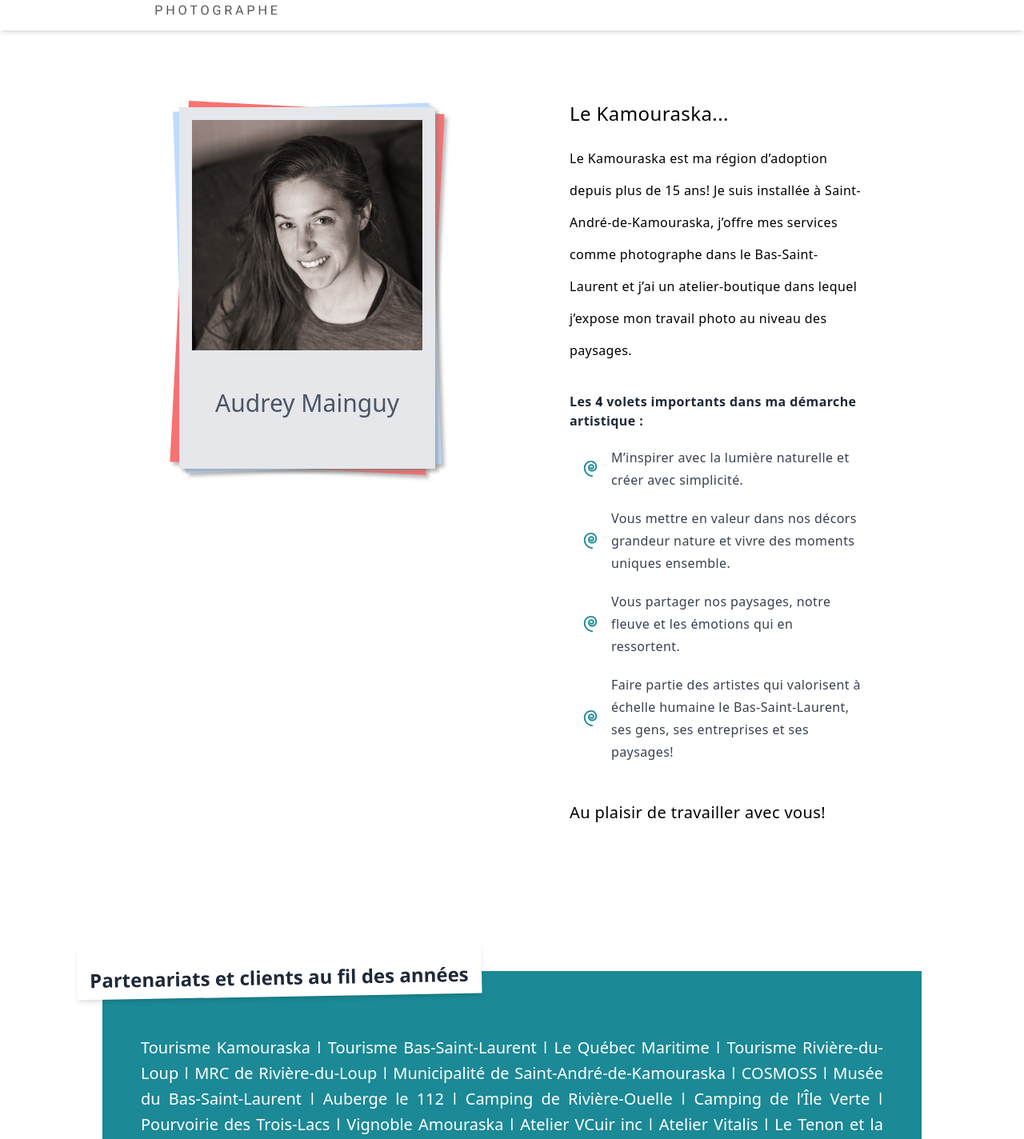
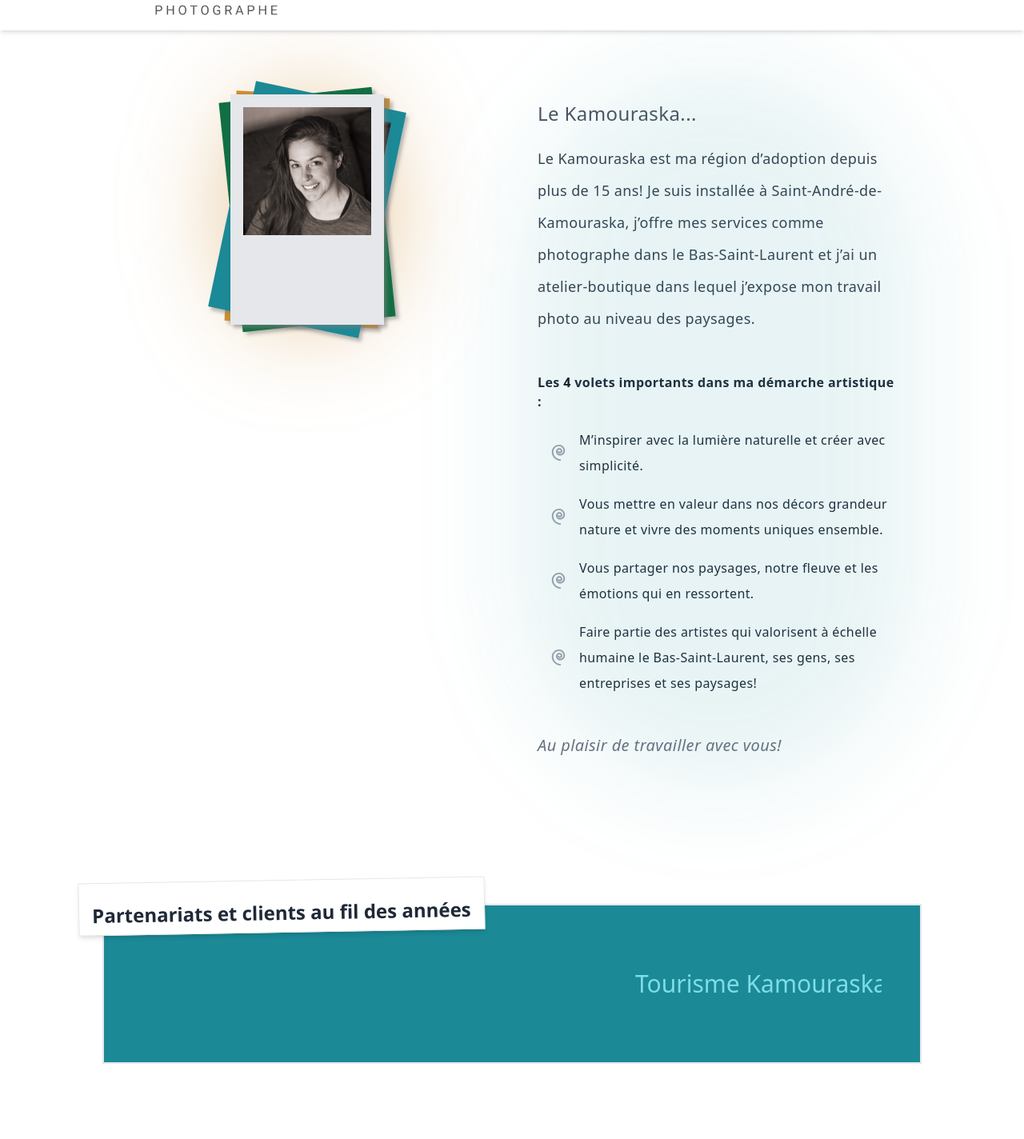
Before and after one commit to guignol1981/audrey-vite, a Vue app: page /a-propos in a window 1280 px wide. Shown: the part 180-1604 px from the top of the page at 80% size. Built offline with nearby package versions, Linux system fonts and the light colour scheme; no server answers; the database is empty; a web font is replaced by a local one.

Commit message:
better about

```diff
--- a/src/components/AboutCard.vue
+++ b/src/components/AboutCard.vue
@@ -1,18 +1,25 @@
 <template>
-    <div class="py-10 px-6 tracking-wide">
-        <h3 class="text-2xl font-extralight">Le Kamouraska...</h3>
-        <p class="mt-5 leading-10">
-            Le Kamouraska est ma région d’adoption depuis plus de 15 ans! Je
-            suis installée à Saint-André-de-Kamouraska, j’offre mes services
-            comme photographe dans le Bas-Saint-Laurent et j’ai un
-            atelier-boutique dans lequel j’expose mon travail photo au niveau
-            des paysages.
+    <div class="relative">
+        <div class="py-10 tracking-wide">
+            <div class="px-6 pb-6">
+                <h3 class="text-2xl font-extralight text-gray-600">
+                    Le Kamouraska...
+                </h3>
+                <p class="mt-5 text-lg leading-10 text-gray-700">
+                    Le Kamouraska est ma région d’adoption depuis plus de 15
+                    ans! Je suis installée à Saint-André-de-Kamouraska, j’offre
+                    mes services comme photographe dans le Bas-Saint-Laurent et
+                    j’ai un atelier-boutique dans lequel j’expose mon travail
+                    photo au niveau des paysages.
                 </p>
-        <h4 class="mt-8 font-semibold text-gray-800">
-            Les <span class="font-semibold text-gray-900">4</span> volets
-            importants dans ma démarche artistique :
+            </div>
+            <div class="bg-white p-6">
+                <h4 class="font-semibold text-gray-800">
+                    Les
+                    <span class="font-bold text-gray-900">4</span>
+                    volets importants dans ma démarche artistique :
                 </h4>
-        <ul class="text-ju ml-4 mt-5 space-y-5 leading-7 text-gray-700">
+                <ul class="text-ju ml-4 mt-5 space-y-4 leading-8 text-gray-800">
                     <li class="flex items-center space-x-4">
                         <SpiraleIconVue class="h-5 w-5 shrink-0 stroke-black" />
                         <span>
@@ -25,31 +32,39 @@
 
                         <span>
                             Vous mettre en valeur dans nos décors grandeur
-                    nature&nbsp;et&nbsp;vivre des moments uniques ensemble.
+                            nature&nbsp;et&nbsp;vivre des moments uniques
+                            ensemble.
                         </span>
                     </li>
                     <li class="flex items-center space-x-4">
                         <SpiraleIconVue class="h-5 w-5 shrink-0 stroke-black" />
 
                         <span>
-                    Vous partager nos paysages, notre fleuve et les émotions qui
-                    en ressortent.
+                            Vous partager nos paysages, notre fleuve et les
+                            émotions qui en ressortent.
                         </span>
                     </li>
                     <li class="flex items-center space-x-4">
                         <SpiraleIconVue class="h-5 w-5 shrink-0 stroke-black" />
 
                         <span>
-                    Faire partie des artistes qui valorisent à échelle humaine
-                    le Bas-Saint-Laurent, ses gens, ses entreprises et ses
-                    paysages!
+                            Faire partie des artistes qui valorisent à échelle
+                            humaine le Bas-Saint-Laurent, ses gens, ses
+                            entreprises et ses paysages!
                         </span>
                     </li>
                 </ul>
-        <div class="mt-12">
-            <p class="inline-flex text-xl font-light">
+            </div>
+            <div class="mt-6 px-6">
+                <p class="inline-flex text-xl font-light italic text-gray-500">
                     Au plaisir de travailler avec vous!
                 </p>
+            </div>
+        </div>
+        <div class="absolute inset-0">
+            <div
+                class="top-12 left-12 h-full rounded-full bg-blue-logo/10 blur-3xl"
+            ></div>
         </div>
     </div>
 </template>
--- a/src/components/Partners.vue
+++ b/src/components/Partners.vue
@@ -1,24 +1,27 @@
 <template>
     <div
-        class="relative bg-blue-logo py-20 px-12 text-justify text-xl leading-8 text-white"
+        class="relative border-2 bg-blue-logo py-20 px-12 text-justify text-xl leading-8 text-[hsl(186deg_69%_70%)]"
     >
-        <p>
+        <div class="overflow-x-hidden">
+            <span class="scroll text-3xl">
                 Tourisme Kamouraska ǀ Tourisme Bas-Saint-Laurent ǀ Le Québec
                 Maritime ǀ Tourisme Rivière-du-Loup ǀ MRC de Rivière-du-Loup ǀ
                 Municipalité de Saint-André-de-Kamouraska ǀ COSMOSS ǀ Musée du
                 Bas-Saint-Laurent ǀ Auberge le 112 ǀ Camping de Rivière-Ouelle ǀ
                 Camping de l’Île Verte ǀ Pourvoirie des Trois-Lacs ǀ Vignoble
                 Amouraska ǀ Atelier VCuir inc ǀ Atelier Vitalis ǀ Le Tenon et la
-            Mortaise ǀ ITAQ La Pocatière ǀ Municipalité de l’Île Verte ǀ Parc
-            côtier Kiskotuk ǀ Maison culturelle Armand-Vaillancourt ǀ École
-            Michaud ǀ Premier Tech ǀ Municipalité de Notre-Dame-du-Portage ǀ
-            Première Nation Wolastoqiyik Wahsipekuk ǀ La Belle Antiquaire ǀ Le
-            Dep du village ǀ Courtiers immobiliers ǀ Cotillon céramique ǀ
-            Marie-Eve Blanchard autrice ǀ Marie-Pierre Bérubé autrice ǀ Sports
-            Experts ǀ Magazine Continuité ǀ Berger
-        </p>
+                Mortaise ǀ ITAQ La Pocatière ǀ Municipalité de l’Île Verte ǀ
+                Parc côtier Kiskotuk ǀ Maison culturelle Armand-Vaillancourt ǀ
+                École Michaud ǀ Premier Tech ǀ Municipalité de
+                Notre-Dame-du-Portage ǀ Première Nation Wolastoqiyik Wahsipekuk
+                ǀ La Belle Antiquaire ǀ Le Dep du village ǀ Courtiers
+                immobiliers ǀ Cotillon céramique ǀ Marie-Eve Blanchard autrice ǀ
+                Marie-Pierre Bérubé autrice ǀ Sports Experts ǀ Magazine
+                Continuité ǀ Berger
+            </span>
+        </div>
         <div
-            class="absolute -top-8 -left-8 -rotate-1 bg-white px-4 py-2 text-2xl font-semibold text-gray-800 shadow-md"
+            class="absolute -top-8 -rotate-1 border bg-white px-4 py-2 text-2xl font-semibold text-gray-800 shadow-md lg:-left-8"
         >
             <p class="mt-4">Partenariats et clients au fil des années</p>
         </div>
@@ -30,3 +33,17 @@ export default {
     setup() {},
 };
 </script>
+
+<style scoped>
+.scroll {
+    white-space: nowrap;
+    display: block;
+    transform: translateX(100%);
+    animation: move 30s linear infinite;
+}
+@keyframes move {
+    to {
+        transform: translateX(-100%);
+    }
+}
+</style>
--- a/src/components/Polaroid.vue
+++ b/src/components/Polaroid.vue
@@ -1,17 +1,35 @@
 <template>
-    <div class="group relative aspect-square">
+    <div class="group relative mt-8 aspect-square lg:mt-0">
+        <div class="absolute inset-0">
+            <div
+                class="-top-12 left-12 h-full rounded-full bg-yellow-logo/50 blur-3xl"
+            ></div>
+        </div>
         <div
-            class="polaroid absolute inset-0 -mt-4 bg-red-400 transition group-hover:rotate-0 lg:mt-0 lg:rotate-3"
+            class="polaroid absolute inset-0 -mt-6 bg-yellow-logo transition duration-700 group-hover:rotate-0 lg:mt-0 lg:rotate-3"
         ></div>
         <div
-            class="polaroid absolute inset-0 -mt-2 bg-blue-200 transition group-hover:rotate-1 lg:mt-0 lg:-rotate-2"
-        ></div>
+            class="polaroid absolute inset-0 -mt-4 bg-green-logo p-4 transition duration-300 group-hover:rotate-1 lg:mt-0 lg:-rotate-6"
+        >
+            <img src="@/assets/audrey.jpg" alt="" />
+            <p class="flex w-full justify-center py-12 text-3xl text-gray-600">
+                <!-- Audrey Mainguy -->
+            </p>
+        </div>
+        <div
+            class="polaroid absolute inset-0 -mt-2 bg-blue-logo p-4 transition duration-500 group-hover:rotate-1 lg:mt-0 lg:rotate-12"
+        >
+            <img src="@/assets/audrey.jpg" alt="" />
+            <p class="flex w-full justify-center py-12 text-3xl text-gray-600">
+                <!-- Audrey Mainguy -->
+            </p>
+        </div>
         <div
             class="polaroid relative inset-0 bg-gray-200 p-4 transition group-hover:rotate-2"
         >
             <img src="@/assets/audrey.jpg" alt="" />
             <p class="flex w-full justify-center py-12 text-3xl text-gray-600">
-                Audrey Mainguy
+                <!-- Audrey Mainguy -->
             </p>
         </div>
     </div>
--- a/src/components/icons/SpiraleIcon.vue
+++ b/src/components/icons/SpiraleIcon.vue
@@ -6,7 +6,7 @@
         xmlns:xlink="http://www.w3.org/1999/xlink"
         x="0px"
         y="0px"
-        class="fill-blue-logo stroke-blue-logo"
+        class="fill-gray-400 stroke-gray-600"
         viewBox="0 0 418.497 418.497"
         style="enable-background: new 0 0 418.497 418.497"
         xml:space="preserve"
--- a/src/views/About.vue
+++ b/src/views/About.vue
@@ -1,9 +1,9 @@
 <template>
     <div class="mx-auto lg:px-32">
         <div class="relative grid grid-cols-1 lg:grid-cols-2">
-            <div class="p-6 lg:p-24"><polaroid-vue /></div>
+            <div class="p-6 lg:px-40 lg:py-20"><polaroid-vue /></div>
 
-            <div class="relative p-6 lg:p-12">
+            <div class="p-6 lg:px-2 lg:py-12">
                 <about-card-vue />
             </div>
         </div>
```
Lines whose indentation alone changed are shown as unchanged.
